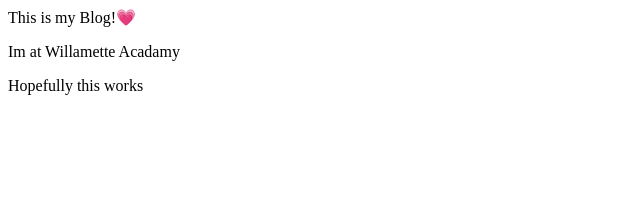
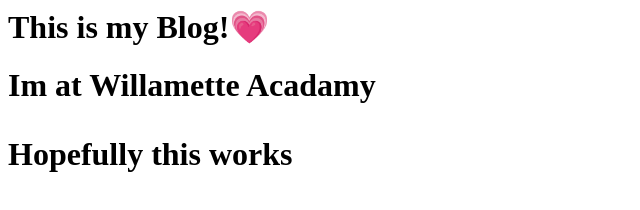
Before and after one commit to alondracorpus/Alondra, a plain HTML site: page index.html in a window 1280 px wide. Shown: the whole page, without its empty margins (0-640 px from the left). Drawn offline with Linux system fonts and the light colour scheme.

Commit message:
title page

```diff
--- a/index.html
+++ b/index.html
@@ -1,4 +1,4 @@
-<p>This is my Blog!💗 </p>
+<h1>This is my Blog!💗<h1>
 
 Im at Willamette Acadamy
 
```
